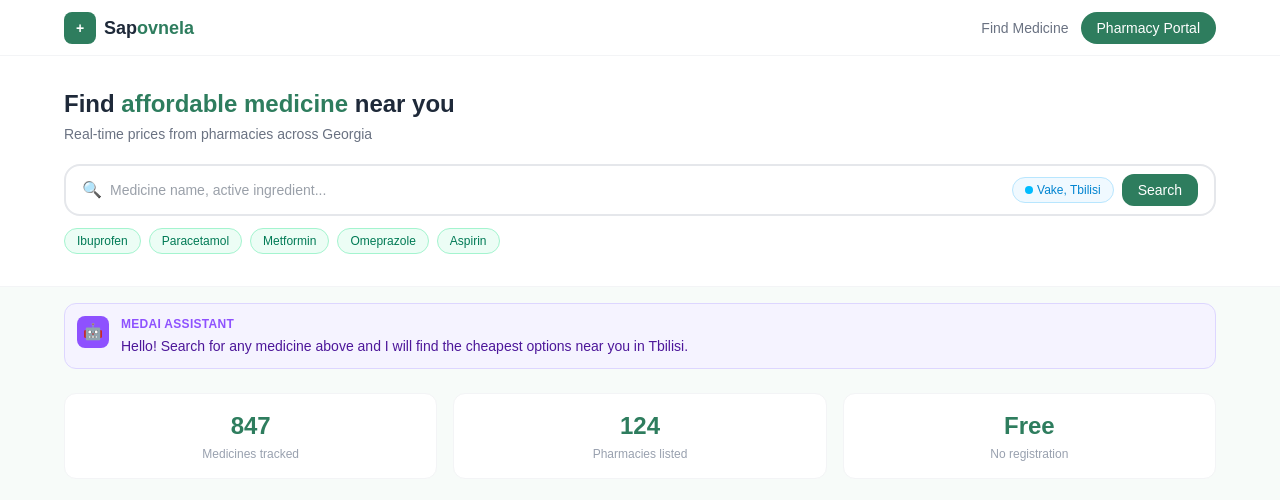
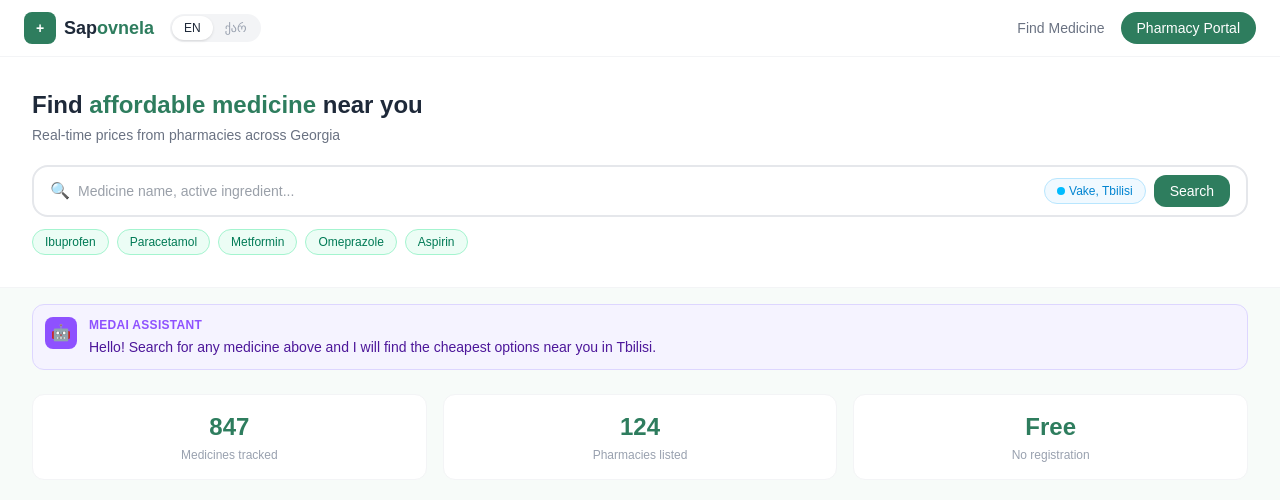
Before and after one commit to mouravi573/sapovnela, a Next.js app: page / in a window 1280 px wide. Shown: the top 500 px of the page. Built offline with nearby package versions, Linux system fonts and the light colour scheme.

Commit message:
add Georgian language toggle

```diff
--- a/app/page.js
+++ b/app/page.js
@@ -1,11 +1,74 @@
 "use client";
 import { useState } from "react";
+
+const translations = {
+  en: {
+    find: "Find",
+    affordable: "affordable medicine",
+    nearYou: "near you",
+    subtitle: "Real-time prices from pharmacies across Georgia",
+    placeholder: "Medicine name, active ingredient...",
+    search: "Search",
+    aiName: "MedAI Assistant",
+    aiDefault:
+      "Hello! Search for any medicine above and I will find the cheapest options near you in Tbilisi.",
+    aiResult: (count, name, price) =>
+      `I found ${count} medicine(s) matching ${name}. Cheapest option from ${price} ₾. Scroll down to compare!`,
+    pharmaciesInStock: (n) => `${n} pharmacies in stock`,
+    from: "from",
+    cheapest: "Cheapest",
+    independent: "Independent",
+    directions: "Directions",
+    searching: "Searching pharmacies near you...",
+    noResults: (q) => `No results found for ${q}`,
+    stats: [
+      { val: "847", label: "Medicines tracked" },
+      { val: "124", label: "Pharmacies listed" },
+      { val: "Free", label: "No registration" },
+    ],
+    findMedicine: "Find Medicine",
+    portal: "Pharmacy Portal",
+    generic: "Generic",
+    location: "Vake, Tbilisi",
+  },
+  ge: {
+    find: "იპოვე",
+    affordable: "ხელმისაწვდომი წამალი",
+    nearYou: "შენთან ახლოს",
+    subtitle: "რეალური ფასები საქართველოს აფთიაქებიდან",
+    placeholder: "წამლის სახელი, აქტიური ინგრედიენტი...",
+    search: "ძებნა",
+    aiName: "MedAI ასისტენტი",
+    aiDefault:
+      "გამარჯობა! მოძებნე ნებისმიერი წამალი და ვიპოვი ყველაზე იაფ ვარიანტს შენთან ახლოს.",
+    aiResult: (count, name, price) =>
+      `ვიპოვე ${count} წამალი ${name}-ისთვის. ყველაზე იაფი ${price} ₾-დან. გადაახვიე შედარებისთვის!`,
+    pharmaciesInStock: (n) => `${n} აფთიაქში მარაგშია`,
+    from: "დან",
+    cheapest: "ყველაზე იაფი",
+    independent: "დამოუკიდებელი",
+    directions: "მარშრუტი",
+    searching: "ვეძებ აფთიაქებს შენთან ახლოს...",
+    noResults: (q) => `ვერ ვიპოვე: ${q}`,
+    stats: [
+      { val: "847", label: "წამალი" },
+      { val: "124", label: "აფთიაქი" },
+      { val: "უფასო", label: "რეგისტრაციის გარეშე" },
+    ],
+    findMedicine: "წამლის პოვნა",
+    portal: "აფთიაქის პორტალი",
+    generic: "გენერიკი",
+    location: "ვაკე, თბილისი",
+  },
+};
 
 export default function Home() {
   const [query, setQuery] = useState("");
   const [results, setResults] = useState([]);
   const [loading, setLoading] = useState(false);
   const [searched, setSearched] = useState(false);
+  const [lang, setLang] = useState("en");
+  const t = translations[lang];
 
   async function handleSearch() {
     if (!query.trim()) return;
@@ -37,7 +100,8 @@ export default function Home() {
   return (
     <main className="min-h-screen bg-[#F7FBF9]">
       {/* Navbar */}
-      <nav className="bg-white border-b border-gray-100 px-16 h-14 flex items-center justify-between">
+      <nav className="bg-white border-b border-gray-100 px-6 py-3 flex items-center gap-4">
+        {/* Logo */}
         <div className="flex items-center gap-2">
           <div className="w-8 h-8 bg-[#2E7D5E] rounded-lg flex items-center justify-center text-white font-bold text-sm">
             +
@@ -46,25 +110,42 @@ export default function Home() {
             Sap<span className="text-[#2E7D5E]">ovnela</span>
           </span>
         </div>
-        <div className="flex items-center gap-3">
-          <button className="text-sm text-gray-500 hover:text-gray-800">
-            Find Medicine
+
+        {/* Language toggle - right next to logo */}
+        <div className="flex items-center bg-gray-100 rounded-full p-0.5">
+          <button
+            onClick={() => setLang("en")}
+            className={`text-xs px-3 py-1 rounded-full transition-all ${lang === "en" ? "bg-white text-gray-800 shadow-sm font-medium" : "text-gray-400 hover:text-gray-600"}`}
+          >
+            EN
           </button>
-          <button className="text-sm bg-[#2E7D5E] text-white px-4 py-1.5 rounded-full hover:bg-[#1B5C42]">
-            Pharmacy Portal
+          <button
+            onClick={() => setLang("ge")}
+            className={`text-xs px-3 py-1 rounded-full transition-all ${lang === "ge" ? "bg-white text-gray-800 shadow-sm font-medium" : "text-gray-400 hover:text-gray-600"}`}
+          >
+            ქარ
           </button>
         </div>
+
+        {/* Spacer */}
+        <div className="flex-1"></div>
+
+        {/* Nav links */}
+        <button className="text-sm text-gray-500 hover:text-gray-800">
+          {t.findMedicine}
+        </button>
+        <button className="text-sm bg-[#2E7D5E] text-white px-4 py-1.5 rounded-full hover:bg-[#1B5C42]">
+          {t.portal}
+        </button>
       </nav>
 
       {/* Hero */}
-      <div className="bg-white border-b border-gray-100 px-16 py-8">
+      <div className="bg-white border-b border-gray-100 px-8 py-8">
         <h1 className="text-2xl font-semibold text-gray-800 mb-1">
-          Find <span className="text-[#2E7D5E]">affordable medicine</span> near
-          you
+          {t.find} <span className="text-[#2E7D5E]">{t.affordable}</span>{" "}
+          {t.nearYou}
         </h1>
-        <p className="text-sm text-gray-500 mb-5">
-          Real-time prices from pharmacies across Georgia
-        </p>
+        <p className="text-sm text-gray-500 mb-5">{t.subtitle}</p>
 
         <div className="flex items-center gap-2 border-2 border-gray-200 rounded-2xl px-4 py-2 bg-white focus-within:border-[#2E7D5E] transition-colors">
           <span className="text-gray-400">🔍</span>
@@ -73,18 +154,18 @@ export default function Home() {
             value={query}
             onChange={(e) => setQuery(e.target.value)}
             onKeyDown={handleKeyDown}
-            placeholder="Medicine name, active ingredient..."
+            placeholder={t.placeholder}
             className="flex-1 outline-none text-sm text-gray-700 bg-transparent"
           />
           <div className="flex items-center gap-1 bg-sky-50 border border-sky-200 text-sky-600 px-3 py-1 rounded-full text-xs font-medium">
             <span className="w-2 h-2 bg-sky-400 rounded-full inline-block"></span>
-            Vake, Tbilisi
+            {t.location}
           </div>
           <button
             onClick={handleSearch}
             className="bg-[#2E7D5E] text-white text-sm px-4 py-1.5 rounded-xl hover:bg-[#1B5C42] transition-colors"
           >
-            Search
+            {t.search}
           </button>
         </div>
 
@@ -98,9 +179,7 @@ export default function Home() {
           ].map((tag) => (
             <span
               key={tag}
-              onClick={() => {
-                setQuery(tag);
-              }}
+              onClick={() => setQuery(tag)}
               className="bg-emerald-50 text-emerald-700 border border-emerald-200 px-3 py-1 rounded-full text-xs cursor-pointer hover:bg-emerald-100 transition-colors"
             >
               {tag}
@@ -110,43 +189,41 @@ export default function Home() {
       </div>
 
       {/* AI Bar */}
-      <div className="mx-16 mt-4 bg-violet-50 border border-violet-200 rounded-xl p-3 flex gap-3">
-        <div className="w-8 h-8 bg-violet-500 rounded-lg flex items-center justify-center text-base flex-shrink-0">
+      <div className="mx-8 mt-4 bg-violet-50 border border-violet-200 rounded-xl p-3 flex gap-3">
+        <div className="w-8 h-8 bg-violet-500 rounded-lg flex items-center justify-center text-base shrink-0">
           🤖
         </div>
         <div>
           <div className="text-xs font-semibold text-violet-500 uppercase tracking-wide mb-1">
-            MedAI Assistant
+            {t.aiName}
           </div>
           <p className="text-sm text-violet-900">
             {searched && results.length > 0
-              ? `I found ${Object.keys(grouped).length} medicine(s) matching ${query}. Cheapest option from ${Math.min(...results.map((r) => r.price)).toFixed(2)} ₾. Scroll down to compare!`
-              : `Hello! Search for any medicine above and I will find the cheapest options near you in Tbilisi.`}
+              ? t.aiResult(
+                  Object.keys(grouped).length,
+                  query,
+                  Math.min(...results.map((r) => r.price)).toFixed(2),
+                )
+              : t.aiDefault}
           </p>
         </div>
       </div>
 
       {/* Results */}
-      <div className="px-16 py-6">
+      <div className="px-8 py-6">
         {loading && (
-          <div className="text-center py-12 text-gray-400">
-            Searching pharmacies near you...
-          </div>
+          <div className="text-center py-12 text-gray-400">{t.searching}</div>
         )}
 
         {!loading && searched && results.length === 0 && (
           <div className="text-center py-12 text-gray-400">
-            No results found for {query}
+            {t.noResults(query)}
           </div>
         )}
 
         {!loading && !searched && (
           <div className="grid grid-cols-3 gap-4">
-            {[
-              { val: "847", label: "Medicines tracked" },
-              { val: "124", label: "Pharmacies listed" },
-              { val: "Free", label: "No registration" },
-            ].map((s) => (
+            {t.stats.map((s) => (
               <div
                 key={s.label}
                 className="bg-white border border-gray-100 rounded-xl p-4 text-center"
@@ -166,29 +243,27 @@ export default function Home() {
               key={medicine.id}
               className="bg-white border border-gray-100 rounded-xl p-5 mb-4 hover:border-emerald-200 transition-colors"
             >
-              {/* Medicine header */}
               <div className="flex items-start justify-between mb-4">
                 <div>
                   <h2 className="text-base font-semibold text-gray-800">
                     {medicine.name}
                   </h2>
                   <p className="text-xs text-gray-400 mt-0.5">
-                    {medicine.form} · {medicine.category} · Generic:{" "}
+                    {medicine.form} · {medicine.category} · {t.generic}:{" "}
                     {medicine.generic_name}
                   </p>
                   <span className="inline-block mt-1.5 bg-emerald-50 text-emerald-700 border border-emerald-200 text-xs px-2 py-0.5 rounded-full">
-                    {pharmacies.length} pharmacies in stock
+                    {t.pharmaciesInStock(pharmacies.length)}
                   </span>
                 </div>
                 <div className="text-right">
-                  <div className="text-xs text-gray-400">from</div>
+                  <div className="text-xs text-gray-400">{t.from}</div>
                   <div className="text-2xl font-bold text-[#2E7D5E]">
                     {Math.min(...pharmacies.map((p) => p.price)).toFixed(2)} ₾
                   </div>
                 </div>
               </div>
 
-              {/* Pharmacy rows */}
               {pharmacies
                 .sort((a, b) => a.price - b.price)
                 .map((ph, i) => (
@@ -197,7 +272,7 @@ export default function Home() {
                     className="flex items-center gap-3 px-3 py-2.5 rounded-lg bg-gray-50 hover:bg-emerald-50 transition-colors mb-2"
                   >
                     <div
-                      className={`w-2 h-2 rounded-full flex-shrink-0 ${i === 0 ? "bg-emerald-500" : "bg-gray-300"}`}
+                      className={`w-2 h-2 rounded-full shrink-0 ${i === 0 ? "bg-emerald-500" : "bg-gray-300"}`}
                     ></div>
                     <div className="flex-1 min-w-0">
                       <div className="text-sm font-medium text-gray-800 truncate">
@@ -209,19 +284,19 @@ export default function Home() {
                     </div>
                     {i === 0 && (
                       <span className="text-xs bg-amber-100 text-amber-700 px-2 py-0.5 rounded-full font-medium">
-                        Cheapest
+                        {t.cheapest}
                       </span>
                     )}
                     {ph.is_independent && (
                       <span className="text-xs bg-sky-50 text-sky-600 border border-sky-200 px-2 py-0.5 rounded-full">
-                        Independent
+                        {t.independent}
                       </span>
                     )}
                     <div className="text-sm font-bold text-gray-800">
                       {ph.price.toFixed(2)} ₾
                     </div>
                     <button className="bg-[#2E7D5E] text-white text-xs px-3 py-1.5 rounded-lg hover:bg-[#1B5C42] transition-colors">
-                      Directions
+                      {t.directions}
                     </button>
                   </div>
                 ))}
```
